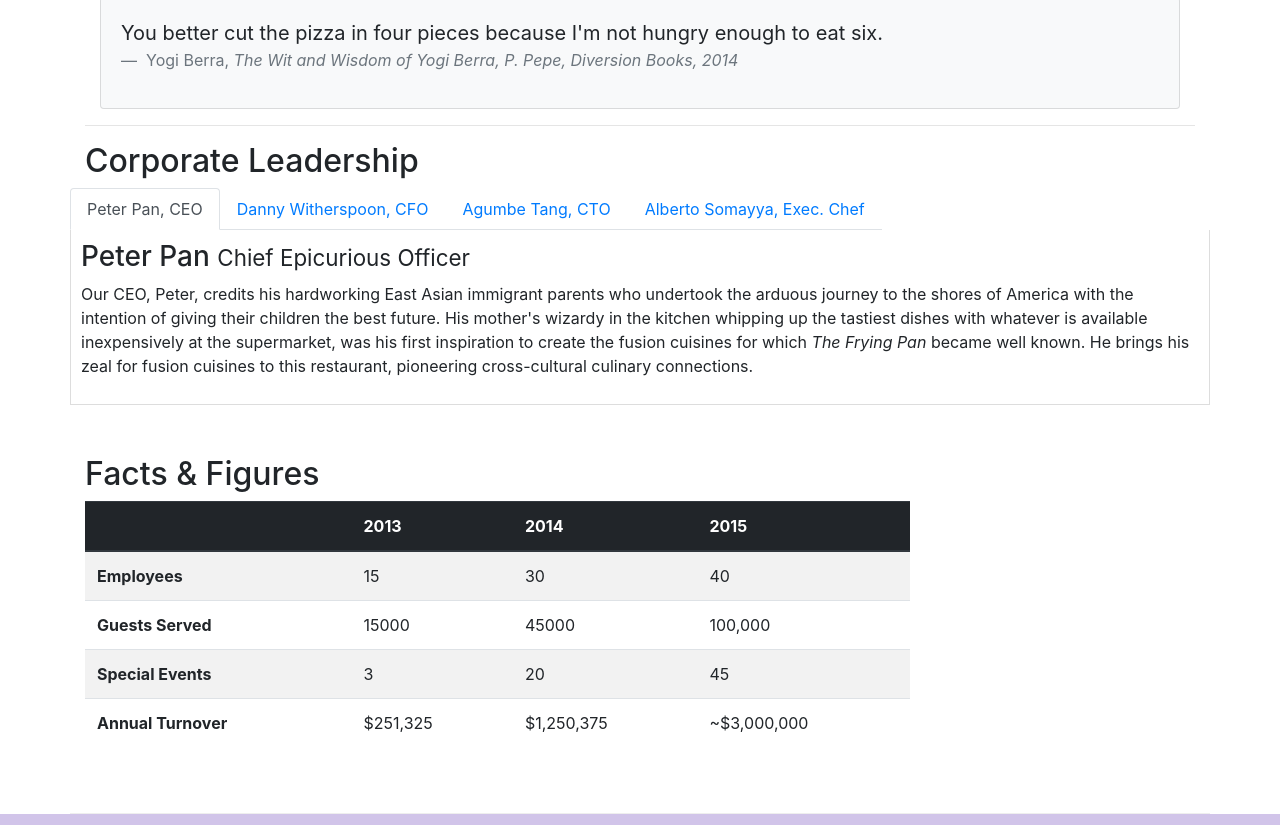
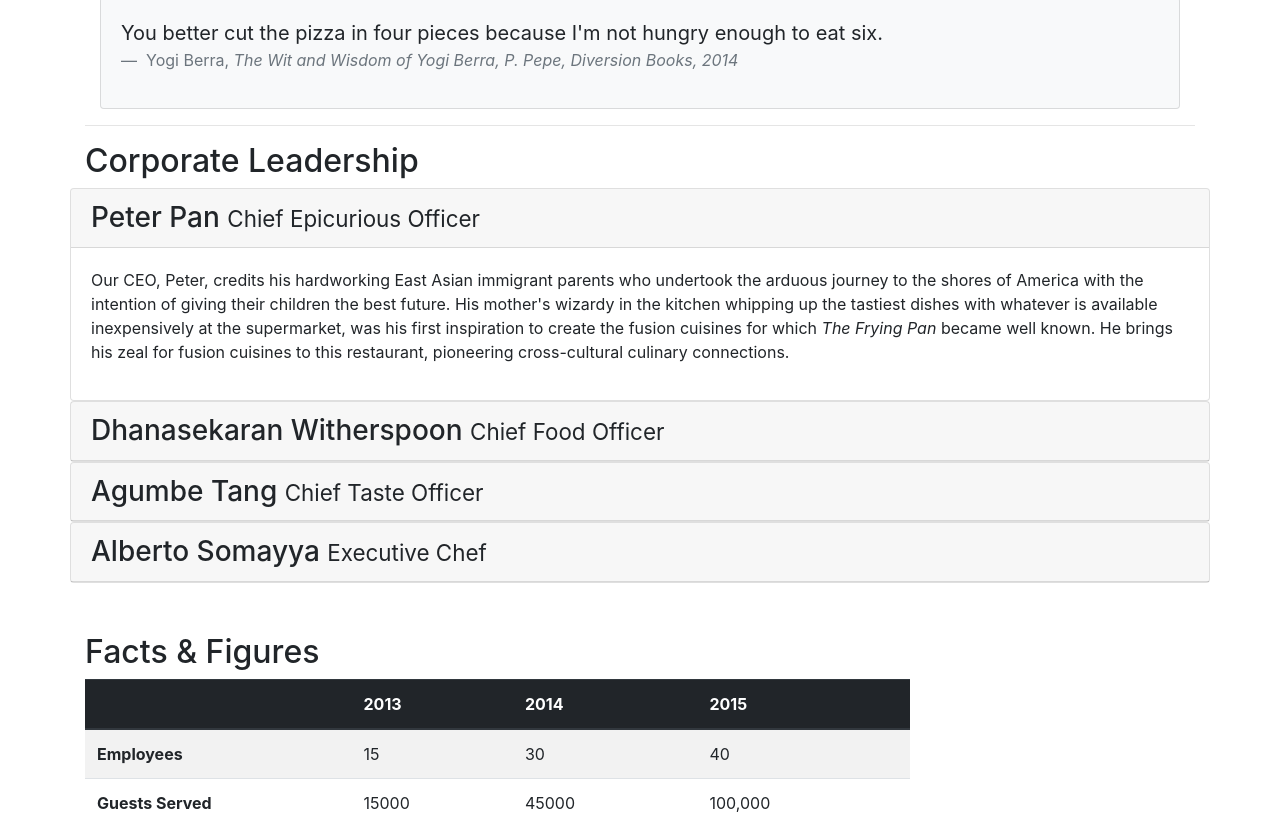
Before and after one commit to TungPhan2808/Exercise-5, a website: page aboutus.html in a window 1280 px wide. Shown: the part 769-1594 px from the top of the page. Drawn offline with nearby package versions, Linux system fonts and the light colour scheme.

Commit message:
Accordion

```diff
--- a/aboutus.html
+++ b/aboutus.html
@@ -136,24 +136,17 @@
       <div class="col-12">
         <h2>Corporate Leadership</h2>
       </div>
-      <ul class="nav nav-tabs">
-        <li class="nav-item">
-          <a class="nav-link active" href="#peter" role="tab" data-toggle="tab">Peter Pan, CEO</a>
-        </li>
-        <li class="nav-item">
-          <a class="nav-link" href="#danny" role="tab" data-toggle="tab">Danny Witherspoon, CFO</a>
-        </li>
-        <li class="nav-item">
-          <a class="nav-link" href="#agumbe" role="tab" data-toggle="tab">Agumbe Tang, CTO</a>
-        </li>
-        <li class="nav-item">
-          <a class="nav-link" href="#alberto" role="tab" data-toggle="tab">Alberto Somayya, Exec. Chef</a>
-        </li>
-      </ul>
 
-      <div class="tab-content">
-        <div role="tabpanel" class="tab-pane fade show active" id="peter">
-          <h3>Peter Pan <small>Chief Epicurious Officer</small></h3>
+      <div id="accordion">
+        <div class="card">
+          <div class="card-header" role="tab" id="peterhead">
+            <h3 class="mb-0">
+              <a data-toggle="collapse" data-target="#peter">
+                Peter Pan <small>Chief Epicurious Officer</small </a>
+            </h3>
+          </div>
+          <div id="peter" class="collapse show" data-parent="#accordion">
+            <div class="card-body">
               <p class="d-none d-sm-block">
                 Our CEO, Peter, credits his hardworking East Asian immigrant
                 parents who undertook the arduous journey to the shores of America
@@ -166,9 +159,18 @@
                 culinary connections.
               </p>
             </div>
-
-        <div role="tabpanel" class="tab-pane fade show" id="danny">
-          <h3>Dhanasekaran Witherspoon <small>Chief Food Officer</small></h3>
+          </div>
+        </div>
+        <div class="card">
+          <div class="card-header" role="tab" id="dannyhead">
+            <h3 class="mb-0">
+              <a class="collapsed" data-toggle="collapse" data-target="#danny">
+                Dhanasekaran Witherspoon <small>Chief Food Officer</small>
+              </a>
+            </h3>
+          </div>
+          <div class="collapse" id="danny" data-parent="#accordion">
+            <div class="card-body">
               <p class="d-none d-sm-block">
                 Our CFO, Danny, as he is affectionately referred to by his
                 colleagues, comes from a long established family tradition in
@@ -179,9 +181,19 @@
                   pays!</em>
               </p>
             </div>
+          </div>
+        </div>
 
-        <div role="tabpanel" class="tab-pane fade show" id="agumbe">
-          <h3>Agumbe Tang <small>Chief Taste Officer</small></h3>
+        <div class="card">
+          <div class="card-header" role="tab" id="agumbehead">
+            <h3 class="mb-0">
+              <a class="collapsed" data-toggle="collapse" data-target="#agumbe">
+                Agumbe Tang <small>Chief Taste Officer</small>
+              </a>
+            </h3>
+          </div>
+          <div class="collapse" id="agumbe" data-parent="#accordion">
+            <div class="card-body">
               <p class="d-none d-sm-block">
                 Blessed with the most discerning gustatory sense, Agumbe, our CTO,
                 personally ensures that every dish that we serve meets his
@@ -191,9 +203,19 @@
                 <em>You click only if you survive my lick.</em>
               </p>
             </div>
+          </div>
+        </div>
 
-        <div role="tabpanel" class="tab-pane fade show" id="alberto">
-          <h3>Alberto Somayya <small>Executive Chef</small></h3>
+        <div class="card">
+          <div class="card-header" role="tab" id="albertohead">
+            <h3 class="mb-0">
+              <a class="collapsed" data-toggle="collapse" data-target="#alberto">
+                Alberto Somayya <small>Executive Chef</small>
+              </a>
+            </h3>
+          </div>
+          <div class="collapse" id="alberto" data-parent="#accordion">
+            <div class="card-body">
               <p class="d-none d-sm-block">
                 Award winning three-star Michelin chef with wide International
                 experience having worked closely with whos-who in the culinary
@@ -202,6 +224,8 @@
                 <em>Put together the cuisines from the two craziest cultures, and
                   you get a winning hit! Amma Mia!</em>
               </p>
+            </div>
+          </div>
         </div>
       </div>
     </div>
```
Lines whose indentation alone changed are shown as unchanged.
